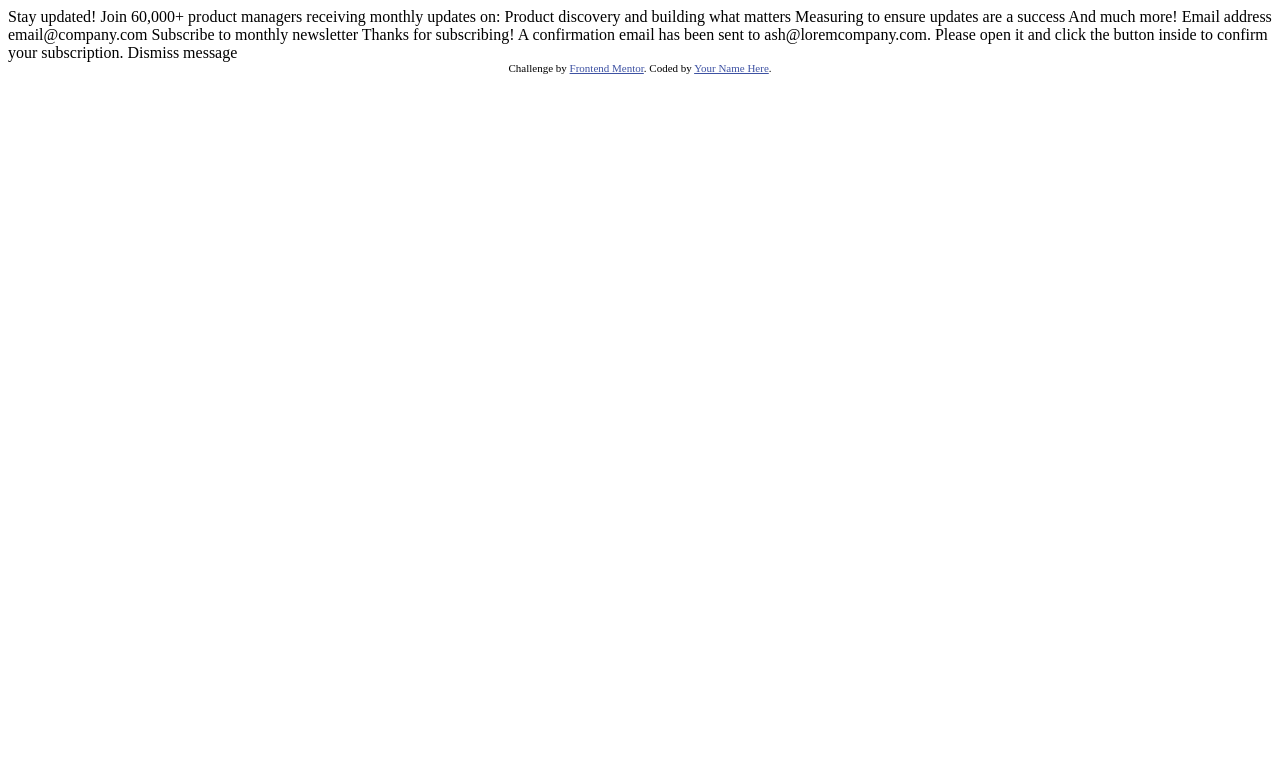
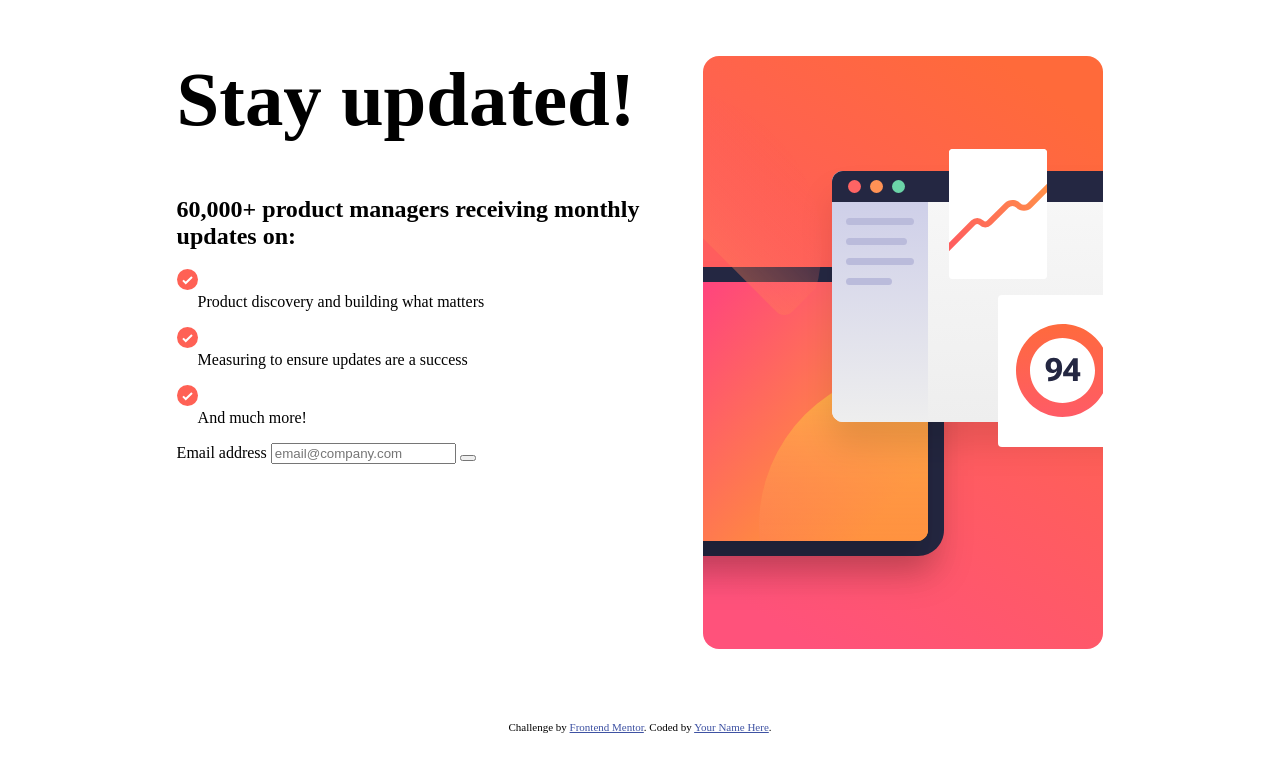
Before and after one commit to mikaelelias/newsletter-sign-up-with-success-message-main, a plain HTML site: page index.html in a window 1280 px wide. Drawn offline with Linux system fonts and the light colour scheme.

Commit message:
html css

```diff
--- a/index.html
+++ b/index.html
@@ -2,22 +2,70 @@
 <html lang="en">
 <head>
   <meta charset="UTF-8">
-  <meta name="viewport" content="width=device-width, initial-scale=1.0"> <!-- displays site properly based on user's device -->
+  <meta name="viewport" content="width=device-width, initial-scale=1.0">
 
   <link rel="icon" type="image/png" sizes="32x32" href="./assets/images/favicon-32x32.png">
+  <link rel="stylesheet" href="style.css">
+
 
   <title>Frontend Mentor | Newsletter sign-up form with success message</title>
-
-  <!-- Feel free to remove these styles or customise in your own stylesheet 👍 -->
   <style>
     .attribution { font-size: 11px; text-align: center; }
     .attribution a { color: hsl(228, 45%, 44%); }
   </style>
 </head>
 <body>
+  <div class="container">
+    <div class="information">
 
-  <!-- Sign-up form start -->
+      <div class="title">
+        <h1> Stay updated!</h1>
+      </div>
 
+      <div class="sub_title">
+        <h2> 60,000+ product managers receiving monthly<br> updates on: </h2>
+      </div>
+
+      <div class="itens">
+        <div class="icons">
+          <svg xmlns="http://www.w3.org/2000/svg" width="21" height="21" viewBox="0 0 21 21"><g fill="none"><circle cx="10.5" cy="10.5" r="10.5" fill="#FF6155"/><path stroke="#FFF" stroke-width="2" d="M6 11.381 8.735 14 15 8"/></g></svg>
+          <p>Product discovery and building what matters</p>
+        </div>
+
+        <div class="icons">
+          <svg xmlns="http://www.w3.org/2000/svg" width="21" height="21" viewBox="0 0 21 21"><g fill="none"><circle cx="10.5" cy="10.5" r="10.5" fill="#FF6155"/><path stroke="#FFF" stroke-width="2" d="M6 11.381 8.735 14 15 8"/></g></svg>
+          <p>Measuring to ensure updates are a success</p>
+        </div>
+
+        <div class="icons">
+          <svg xmlns="http://www.w3.org/2000/svg" width="21" height="21" viewBox="0 0 21 21"><g fill="none"><circle cx="10.5" cy="10.5" r="10.5" fill="#FF6155"/><path stroke="#FFF" stroke-width="2" d="M6 11.381 8.735 14 15 8"/></g></svg>
+          <p>And much more!</p>
+        </div>
+    </div>
+
+      <div class="validation">
+        <label for="email">Email address</label>
+        <input type="email" name="email" class="input-email" required placeholder="email@company.com">
+
+        <button class="btn" value="Subscribe to monthly newsletter"></button>
+
+      </div>
+
+    </div>
+
+    <div class="img">
+      <img src="assets/images/illustration-sign-up-desktop.svg" alt="image">
+    </div>
+  </div>
+
+  <div class="attribution">
+    Challenge by <a href="https://www.frontendmentor.io?ref=challenge" target="_blank">Frontend Mentor</a>.
+    Coded by <a href="#">Your Name Here</a>.
+  </div>
+</body>
+</html>
+
+<!--
   Stay updated!
 
   Join 60,000+ product managers receiving monthly updates on:
@@ -26,14 +74,14 @@
   Measuring to ensure updates are a success
   And much more!
 
-  Email address
+
   email@company.com
 
   Subscribe to monthly newsletter
 
-  <!-- Sign-up form end -->
+  Sign-up form end -->
 
-  <!-- Success message start -->
+  <!-- Success message start
 
   Thanks for subscribing!
 
@@ -42,11 +90,4 @@
 
   Dismiss message
 
-  <!-- Success message end -->
-
-  <div class="attribution">
-    Challenge by <a href="https://www.frontendmentor.io?ref=challenge" target="_blank">Frontend Mentor</a>.
-    Coded by <a href="#">Your Name Here</a>.
-  </div>
-</body>
-</html>
+Success message end -->
--- /dev/null
+++ b/style.css
@@ -0,0 +1,49 @@
+* {
+    box-sizing: border-box;
+}
+
+body {
+    overflow: hidden;
+}
+
+.container {
+    margin: 5px 10px 20px;
+    max-width: 100%;
+    max-height: 100%;
+    padding: 3rem;
+    display: flex;
+    align-items: center;
+    justify-content: center;
+    gap: 4rem;
+}
+
+.information {
+    margin-top: -15rem;
+    align-items: center;
+    flex-direction: column;
+}
+
+.information h1 {
+    font-size: 4.8rem;
+}
+
+.information h2 {
+    font-size: 1.5rem;
+    margin-top: 1.5rem;
+}
+
+.information p {
+    font-size: rem;
+    margin-top: 1.5rem;
+}
+
+.itens {
+    display: flex;
+    flex-direction: column;
+}
+
+
+.icons {
+    display: flex;
+    align-items: flex-start;
+}
```
